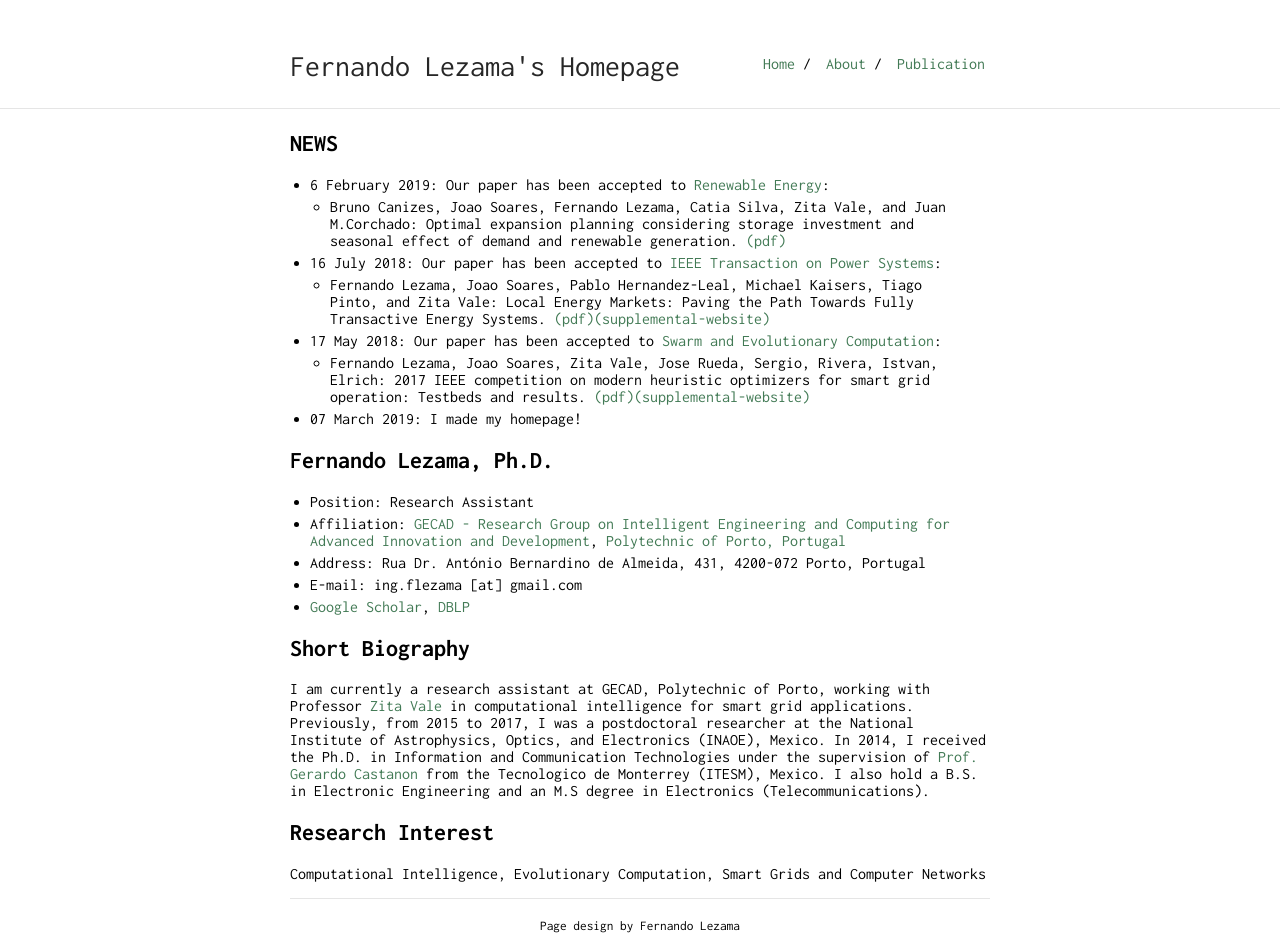
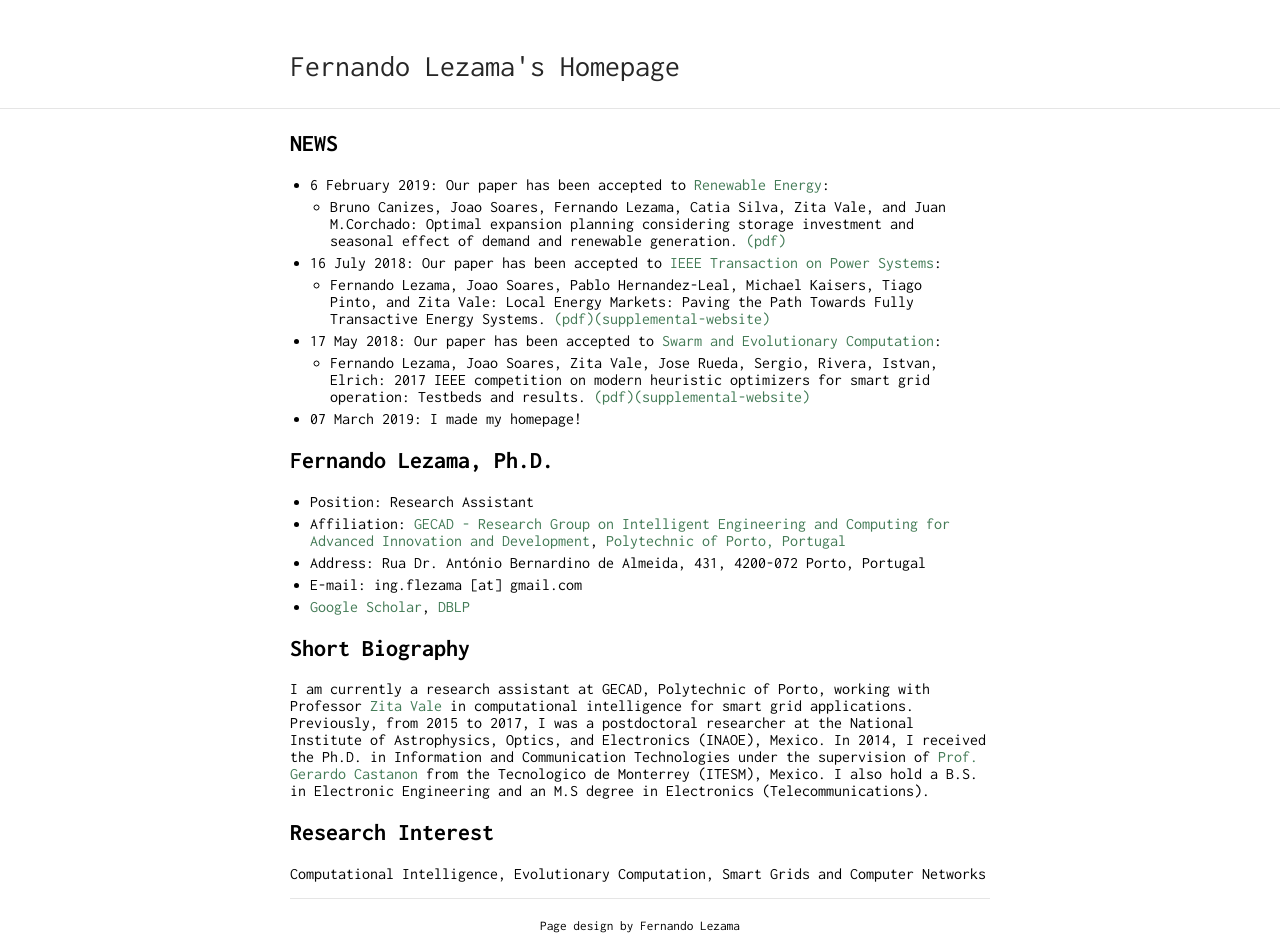
Before and after one commit to fernandolezama/fernandolezama.github.io, a Jekyll site: the page built from index.md, in a window 1280 px wide. Built offline with Jekyll 4.4.1, drawn with Linux system fonts in a browser that asks for light colours.

Commit message:
Update _config.yml

```diff
--- a/_config.yml
+++ b/_config.yml
@@ -1,6 +1,6 @@
 title: Fernando Lezama's Homepage
 url: "https://fernandolezama.github.io"
-baseurl: "/researcher"
+#baseurl: "/researcher"
 
 markdown: kramdown
 #ins_logo: "./bits-logo.png"
@@ -14,11 +14,3 @@ footer_text: "Page design by Fernando Lezama"
 sass:
     style: compressed
     sass_dir: _sass
-
-nav:
- - name: "Home"
-   link: "/researcher/"
- - name: "About"
-   link: "resume.pdf"
- - name: "Publication"
-   link: "publication"
```
